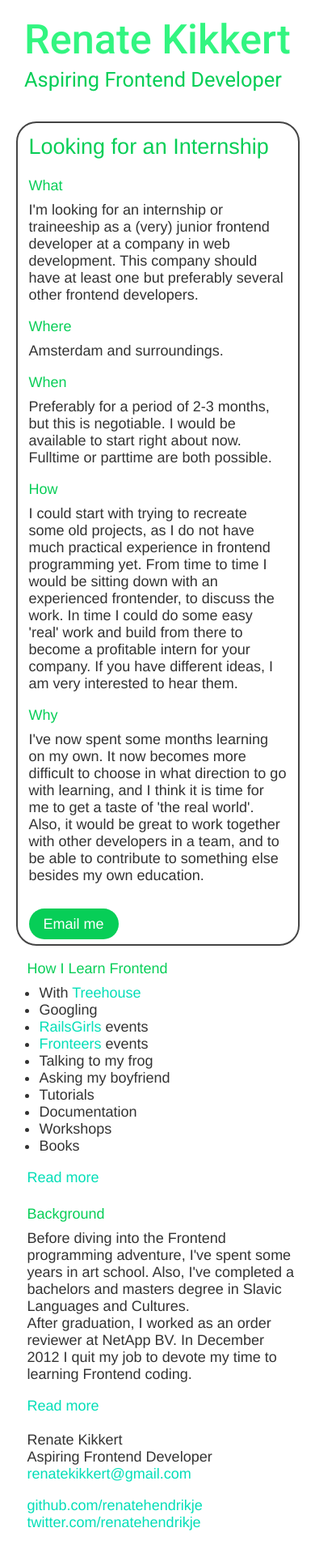
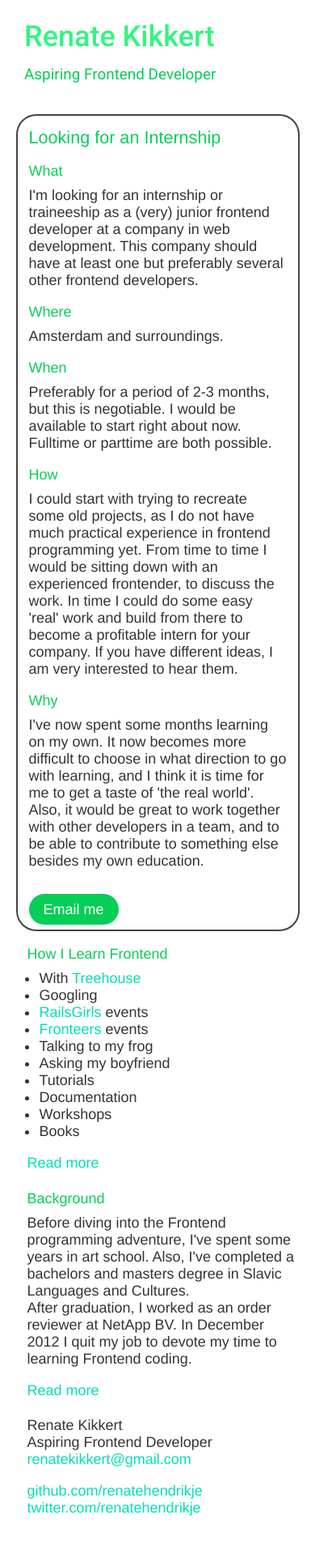
Before and after one commit to renatehendrikje/renatehendrikje.github.io, a Jekyll site: the page built from index.html, in a window 390 px wide. Shown: the whole page at 81% size. Built offline with Jekyll 4.4.1, drawn with Linux system fonts in a browser that asks for light colours.

Commit message:
Tiny Size changed max-width for media query.

```diff
--- a/css/main.css
+++ b/css/main.css
@@ -272,13 +272,13 @@ a.readmore {
 }
 
 /* Tiny Size*/
-@media screen and (max-width: 320px) {
+@media screen and (max-width: 390px) {
   .header h1 a {
-    font-size: 0.800em;
+    font-size: 1em;
   }
 
   .header h2 a {
-    font-size: 0.500em;
+    font-size: 0.700em;
   }
 
   .internship h2 {
```
